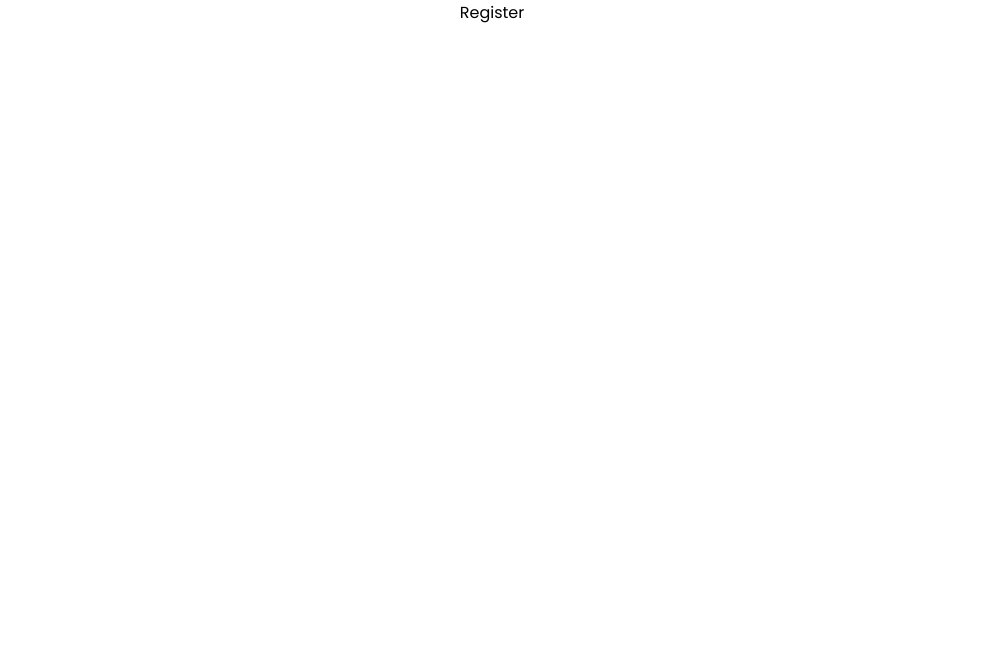
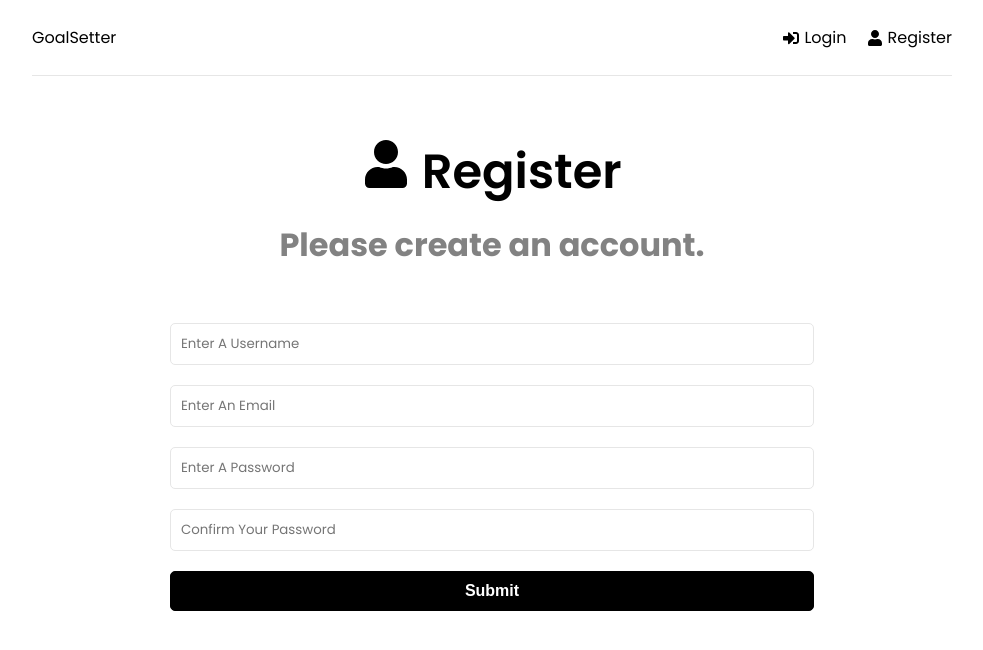
Before and after one commit to ch2isk4kos/mern-stack-template, a React (Create React App) app in the folder client/: page /register in a window 1280 px wide. Shown: the top 650 px of the page, without its empty margins (148-1131 px from the left). Built offline with nearby package versions, Linux system fonts and the light colour scheme.

Commit message:
add components for user registration and login

```diff
--- a/client/src/App.js
+++ b/client/src/App.js
@@ -2,12 +2,14 @@ import { BrowserRouter as Router, Routes, Route } from "react-router-dom";
 import Dashboard from "./pages/Dashboard";
 import Login from "./pages/Login";
 import Register from "./pages/Register";
+import Header from "./components/Header";
 
 const App = () => {
   return (
     <>
       <Router>
         <div className="App container">
+          <Header />
           <Routes>
             <Route path="/" element={<Dashboard />} />
             <Route path="/login" element={<Login />} />
--- /dev/null
+++ b/client/src/components/Header.jsx
@@ -0,0 +1,28 @@
+import React from "react";
+import { FaSignInAlt, FaSignOutAlt, FaUser } from "react-icons/fa";
+import { Link } from "react-router-dom";
+
+const Header = () => {
+  return (
+    //
+    <header className="header">
+      <div className="logo">
+        <Link to="/">GoalSetter</Link>
+      </div>
+      <ul>
+        <li>
+          <Link to="/login">
+            <FaSignInAlt /> Login
+          </Link>
+        </li>
+        <li>
+          <Link to="/register">
+            <FaUser /> Register
+          </Link>
+        </li>
+      </ul>
+    </header>
+  );
+};
+
+export default Header;
--- a/client/src/pages/Login.jsx
+++ b/client/src/pages/Login.jsx
@@ -1,7 +1,65 @@
-import React from "react";
+import React, { useState, useEffect } from "react";
+import { FaSignInAlt } from "react-icons/fa";
 
 const Login = () => {
-  return <div>Login</div>;
+  const [formData, setFormData] = useState({
+    email: "",
+    password: "",
+  });
+
+  const { email, password } = formData;
+
+  const handleOnChange = (e) => {
+    setFormData((prevState) => ({
+      ...prevState,
+      [e.target.name]: e.target.value,
+    }));
+  };
+
+  const handleOnSubmit = (e) => {
+    e.preventDefault();
+  };
+  return (
+    <div id="Login">
+      <section className="heading">
+        <h1>
+          <FaSignInAlt /> Login
+        </h1>
+        {/* <p>Please create an account.</p> */}
+      </section>
+      <section className="form">
+        <form onSubmit={handleOnSubmit}>
+          <div className="form-group">
+            <input
+              id="email"
+              name="email"
+              type="email"
+              className="form-control"
+              placeholder="Enter An Email"
+              value={email}
+              onChange={handleOnChange}
+            />
+          </div>
+          <div className="form-group">
+            <input
+              id="password"
+              name="password"
+              type="password"
+              className="form-control"
+              placeholder="Enter A Password"
+              value={password}
+              onChange={handleOnChange}
+            />
+          </div>
+          <div className="form-group">
+            <button className="btn btn-block" type="submit">
+              Submit
+            </button>
+          </div>
+        </form>
+      </section>
+    </div>
+  );
 };
 
 export default Login;
--- a/client/src/pages/Register.jsx
+++ b/client/src/pages/Register.jsx
@@ -1,7 +1,91 @@
-import React from "react";
+import React, { useState, useEffect } from "react";
+import { FaUser } from "react-icons/fa";
 
 const Register = () => {
-  return <div>Register</div>;
+  const [formData, setFormData] = useState({
+    username: "",
+    email: "",
+    password: "",
+    confirm: "",
+  });
+
+  const { username, email, password, confirm } = formData;
+
+  const handleOnChange = (e) => {
+    // setFormData({ [e.target.name]: e.target.value });
+    setFormData((prevState) => ({
+      ...prevState,
+      [e.target.name]: e.target.value,
+    }));
+  };
+
+  const handleOnSubmit = (e) => {
+    e.preventDefault();
+  };
+
+  return (
+    <div id="Register">
+      <section className="heading">
+        <h1>
+          <FaUser /> Register
+        </h1>
+        <p>Please create an account.</p>
+      </section>
+      <section className="form">
+        <form onSubmit={handleOnSubmit}>
+          <div className="form-group">
+            <input
+              id="username"
+              name="username"
+              type="text"
+              className="form-control"
+              placeholder="Enter A Username"
+              value={username}
+              onChange={handleOnChange}
+            />
+          </div>
+          <div className="form-group">
+            <input
+              id="email"
+              name="email"
+              type="email"
+              className="form-control"
+              placeholder="Enter An Email"
+              value={email}
+              onChange={handleOnChange}
+            />
+          </div>
+          <div className="form-group">
+            <input
+              id="password"
+              name="password"
+              type="password"
+              className="form-control"
+              placeholder="Enter A Password"
+              value={password}
+              onChange={handleOnChange}
+            />
+          </div>
+          <div className="form-group">
+            <input
+              id="confirm"
+              name="confirm"
+              type="password"
+              className="form-control"
+              placeholder="Confirm Your Password"
+              value={confirm}
+              onChange={handleOnChange}
+            />
+          </div>
+          <div className="form-group">
+            <button className="btn btn-block" type="submit">
+              Submit
+            </button>
+          </div>
+        </form>
+      </section>
+    </div>
+  );
 };
 
 export default Register;
```
